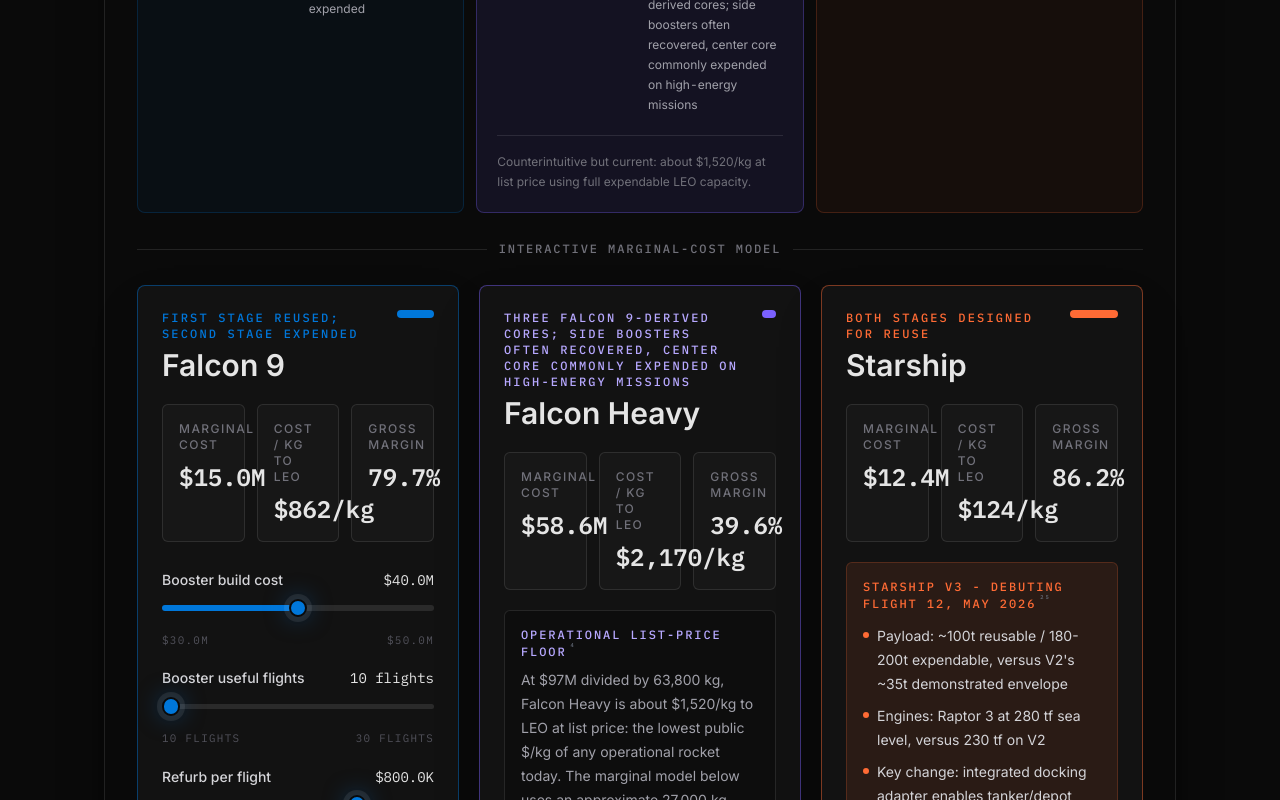
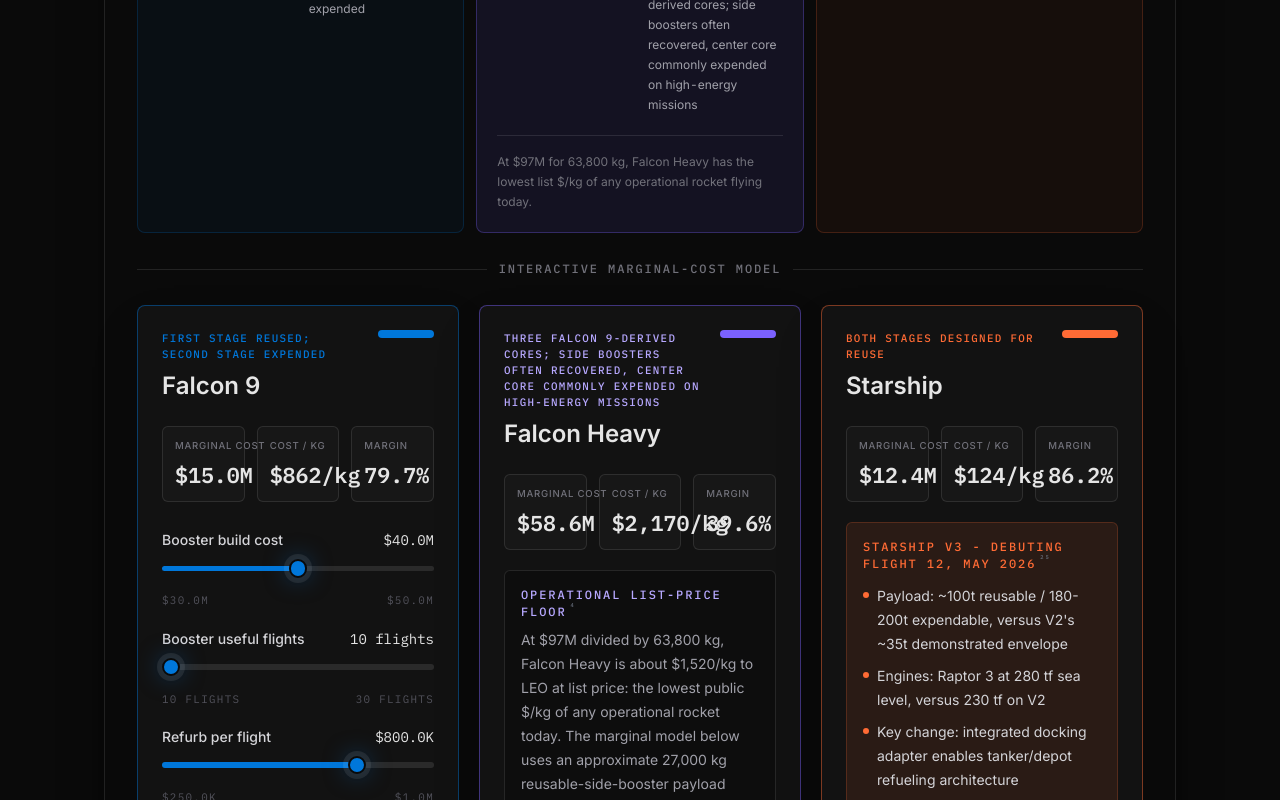
Before and after one commit to samperper/falcon9-vs-starship, a React (Vite) app: page / in a window 1280 px wide. Shown: the part 1360-2160 px from the top of the page. Built offline with nearby package versions, Linux system fonts and the light colour scheme.

Commit message:
Polish: FH card copy, column sizing, curve hover tooltips, responsive pass

```diff
--- a/src/App.jsx
+++ b/src/App.jsx
@@ -21,8 +21,8 @@ function App() {
 
       <div className="space-y-24 py-16 sm:space-y-28 sm:py-20">
         <Section eyebrow="Section 01" title="Overview">
-          <div className="max-w-3xl rounded-lg border border-white/10 bg-black/25 p-5 sm:p-6">
-            <p className="text-lg leading-8 text-zinc-300">
+          <div className="w-full max-w-3xl rounded-lg border border-white/10 bg-black/25 p-5 sm:p-6">
+            <p className="text-base leading-7 text-zinc-300 sm:text-lg sm:leading-8">
               Space is getting cheaper, and the numbers behind it are hard to find in one place. I put this together to break down how SpaceX launches rockets across its fleet, what each vehicle costs to fly, who's buying, and where the economics are heading as Starship comes online. All assumptions are sourced and adjustable so you can see how the model moves under different scenarios.
             </p>
           </div>
@@ -48,8 +48,8 @@ function App() {
         </Section>
 
         <Section eyebrow="Section 04" title="Closer + Sources">
-          <div className="mb-10 max-w-3xl rounded-lg border border-white/10 bg-black/25 p-5 sm:p-6">
-            <p className="text-lg leading-8 text-zinc-300">
+          <div className="mb-10 w-full max-w-3xl rounded-lg border border-white/10 bg-black/25 p-5 sm:p-6">
+            <p className="text-base leading-7 text-zinc-300 sm:text-lg sm:leading-8">
               Everything here is built from public sources: SpaceX's own pricing documents, SEC filings, Congressional Research Service reports, and analyst research from Payload Research and Sacra. Cost estimates involve real uncertainty, especially for Starship, which is still in active development. Where sources disagree I've shown the range rather than picking a single number. The full source list is below.
             </p>
           </div>
--- a/src/components/CostCurveChart.jsx
+++ b/src/components/CostCurveChart.jsx
@@ -109,6 +109,7 @@ function AnnotationLegend() {
 
 function CostCurveChart() {
   const [containerRef, width] = useMeasuredWidth();
+  const [activeAnnotationId, setActiveAnnotationId] = useState(null);
   const height = width < 640 ? 620 : 560;
   const margin = width < 640
     ? { top: 42, right: 24, bottom: 72, left: 62 }
@@ -164,6 +165,14 @@ function CostCurveChart() {
       markerY: clamp(point.y + offset.y, margin.top + 12, height - margin.bottom - 12),
     };
   });
+  const activeAnnotation = annotationMarkers.find((annotation) => annotation.id === activeAnnotationId);
+  const activeTooltip = activeAnnotation
+    ? {
+      left: clamp(activeAnnotation.markerX, 112, width - 112),
+      top: activeAnnotation.markerY < 96 ? activeAnnotation.markerY + 18 : activeAnnotation.markerY - 18,
+      placement: activeAnnotation.markerY < 96 ? 'below' : 'above',
+    }
+    : null;
 
   return (
     <div className="rounded-lg border border-white/10 bg-[linear-gradient(180deg,rgba(255,255,255,0.035),transparent),#0d0d0d] p-4 shadow-2xl shadow-black/30 sm:p-6">
@@ -185,7 +194,11 @@ function CostCurveChart() {
         <span className="font-medium text-starship">Analyst range:</span> $100-$500/kg near-term; $10-$50/kg long-term target.
       </div>
 
-      <div ref={containerRef} className="relative min-h-[620px] w-full sm:min-h-[560px]">
+      <div
+        ref={containerRef}
+        className="relative min-h-[620px] w-full sm:min-h-[560px]"
+        onClick={() => setActiveAnnotationId(null)}
+      >
         {width > 0 ? (
           <>
             <svg width={width} height={height} role="img" aria-label="Log-scale cost per kilogram to low Earth orbit over time">
@@ -244,7 +257,21 @@ function CostCurveChart() {
                 const color = getAnnotationColor(annotation);
 
                 return (
-                  <g key={annotation.id}>
+                  <g
+                    key={annotation.id}
+                    className="cursor-pointer outline-none"
+                    role="button"
+                    tabIndex="0"
+                    aria-label={`${annotation.number}. ${annotation.label}, ${annotation.detail}, ${annotation.displayValue}`}
+                    onMouseEnter={() => setActiveAnnotationId(annotation.id)}
+                    onMouseLeave={() => setActiveAnnotationId(null)}
+                    onFocus={() => setActiveAnnotationId(annotation.id)}
+                    onBlur={() => setActiveAnnotationId(null)}
+                    onClick={(event) => {
+                      event.stopPropagation();
+                      setActiveAnnotationId((currentId) => (currentId === annotation.id ? null : annotation.id));
+                    }}
+                  >
                     <line
                       x1={annotation.x}
                       x2={annotation.markerX}
@@ -254,6 +281,7 @@ function CostCurveChart() {
                       strokeOpacity="0.35"
                       strokeWidth="1"
                     />
+                    <circle cx={annotation.markerX} cy={annotation.markerY} r="16" fill="transparent" />
                     <circle cx={annotation.markerX} cy={annotation.markerY} r="11" fill="#0A0A0A" stroke={color} strokeWidth="1.5" />
                     <text
                       x={annotation.markerX}
@@ -271,6 +299,36 @@ function CostCurveChart() {
                 Cost per kilogram to LEO, USD/kg, log scale
               </text>
             </svg>
+            {activeAnnotation && activeTooltip ? (
+              <div
+                className="absolute z-20 w-56 rounded-md border border-white/10 bg-black/95 p-3 text-left shadow-2xl shadow-black/40"
+                style={{
+                  left: activeTooltip.left,
+                  top: activeTooltip.top,
+                  transform: activeTooltip.placement === 'above' ? 'translate(-50%, -100%)' : 'translate(-50%, 0)',
+                }}
+                onClick={(event) => event.stopPropagation()}
+              >
+                <div className="mb-2 flex items-center gap-2">
+                  <span
+                    className="inline-flex h-6 w-6 shrink-0 items-center justify-center rounded-full border bg-black/50 font-mono text-xs font-semibold tabular-nums"
+                    style={{ borderColor: getAnnotationColor(activeAnnotation), color: getAnnotationColor(activeAnnotation) }}
+                  >
+                    {activeAnnotation.number}
+                  </span>
+                  <p className="text-sm font-medium leading-5 text-text">
+                    {activeAnnotation.label}
+                    <Cite sourceIds={activeAnnotation.sources} accent={getAnnotationAccent(activeAnnotation)} />
+                  </p>
+                </div>
+                <p className="font-mono text-xs leading-5 text-zinc-500">
+                  {activeAnnotation.detail}
+                </p>
+                <p className="mt-1 font-mono text-xs leading-5 text-zinc-300">
+                  {activeAnnotation.displayValue}
+                </p>
+              </div>
+            ) : null}
           </>
         ) : null}
       </div>
--- a/src/components/MetricStrip.jsx
+++ b/src/components/MetricStrip.jsx
@@ -8,25 +8,25 @@ const metrics = [
   },
   {
     id: 'costPerKgUsd',
-    label: 'Cost / kg to LEO',
+    label: 'Cost / kg',
     formatter: formatCostPerKg,
   },
   {
     id: 'grossMargin',
-    label: 'Gross margin',
+    label: 'Margin',
     formatter: formatPercent,
   },
 ];
 
 function MetricStrip({ vehicle, economics }) {
   return (
-    <div className="grid gap-3 sm:grid-cols-3">
+    <div className="grid grid-cols-3 gap-2 sm:gap-3 md:gap-2 xl:gap-3">
       {metrics.map((metric) => (
-        <div key={metric.id} className="rounded-md border border-white/10 bg-white/[0.025] p-4">
-          <p className="text-xs font-medium uppercase tracking-[0.12em] text-zinc-500">
+        <div key={metric.id} className="min-w-0 rounded-md border border-white/10 bg-white/[0.025] p-3 sm:p-4 md:p-3 2xl:p-4">
+          <p className="whitespace-nowrap text-[0.58rem] font-medium uppercase tracking-[0.08em] text-zinc-500 sm:text-[0.64rem] md:text-[0.56rem] xl:text-[0.6rem] 2xl:text-xs">
             {metric.label}
           </p>
-          <p className="mt-2 font-mono text-2xl font-semibold tabular-nums text-text transition-colors duration-150">
+          <p className="mt-2 whitespace-nowrap font-mono text-xl font-semibold tabular-nums text-text transition-colors duration-150 sm:text-2xl md:text-xl xl:text-[1.35rem] 2xl:text-2xl">
             {metric.formatter(economics[metric.id])}
           </p>
         </div>
--- a/src/components/SideBySideModel.jsx
+++ b/src/components/SideBySideModel.jsx
@@ -81,7 +81,7 @@ function VehicleSnapshotCards() {
             </div>
             {vehicle.id === 'falconHeavy' ? (
               <p className="mt-5 border-t border-white/10 pt-4 text-xs leading-5 text-zinc-500">
-                Counterintuitive but current: about $1,520/kg at list price using full expendable LEO capacity.
+                At $97M for 63,800 kg, Falcon Heavy has the lowest list $/kg of any operational rocket flying today.
               </p>
             ) : null}
           </article>
@@ -155,7 +155,7 @@ function SideBySideModel() {
           <span className="h-px flex-1 bg-white/10" />
         </div>
 
-        <div className="grid gap-5 xl:grid-cols-3">
+        <div className="grid grid-cols-1 gap-5 md:grid-cols-3">
           {items.map((item) => (
             <VehiclePanel
               key={item.vehicle.id}
--- a/src/components/VehiclePanel.jsx
+++ b/src/components/VehiclePanel.jsx
@@ -65,15 +65,15 @@ function VehiclePanel({ vehicle, inputs, economics, onInputChange }) {
   const accent = accentClasses[vehicle.accent];
 
   return (
-    <article className={`rounded-lg border ${accent.border} bg-surface/85 p-5 shadow-2xl shadow-black/30 backdrop-blur sm:p-6`}>
+    <article className={`min-w-0 rounded-lg border ${accent.border} bg-surface/85 p-4 shadow-2xl shadow-black/30 backdrop-blur sm:p-5 lg:p-6 md:p-4 2xl:p-6`}>
       <div className="mb-6 flex items-start justify-between gap-4">
-        <div>
-          <p className={`font-mono text-xs font-medium uppercase tracking-[0.18em] ${accent.text}`}>
+        <div className="min-w-0">
+          <p className={`break-words font-mono text-[0.68rem] font-medium uppercase leading-5 tracking-[0.12em] sm:text-xs md:text-[0.62rem] xl:text-[0.68rem] 2xl:text-xs ${accent.text}`}>
             {vehicle.reuseModel}
           </p>
-          <h3 className="mt-2 text-3xl font-semibold leading-none text-text">{vehicle.name}</h3>
+          <h3 className="mt-2 text-2xl font-semibold leading-tight text-text sm:text-3xl md:text-2xl 2xl:text-3xl">{vehicle.name}</h3>
         </div>
-        <div className={`h-2 w-16 rounded-full ${accent.bg}`} />
+        <div className={`h-2 w-12 shrink-0 rounded-full sm:w-16 md:w-10 xl:w-14 2xl:w-16 ${accent.bg}`} />
       </div>
 
       <MetricStrip vehicle={vehicle} economics={economics} />
```
Also changed, not shown: 2 other files (tests, documents, lock files or other folders).
